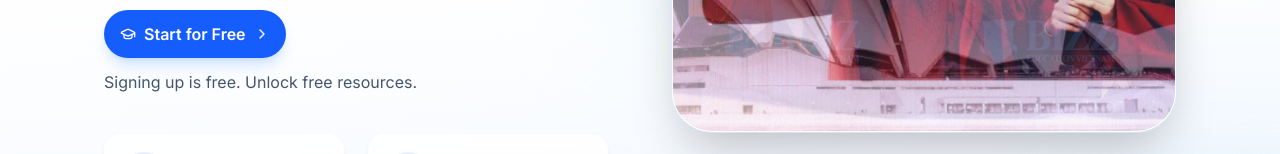
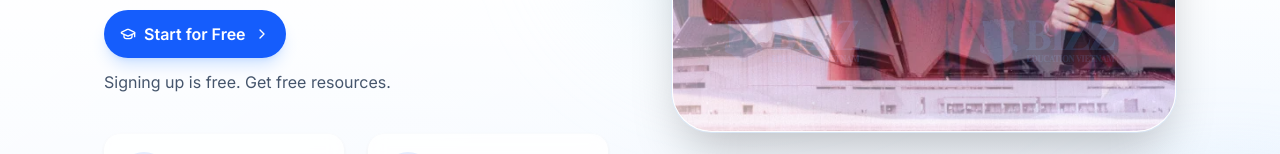
Before and after one commit to Vispaico/edu, a Next.js app: page / in a window 1280 px wide. Shown: the part 575-729 px from the top of the page. Built offline with nearby package versions, Linux system fonts and the light colour scheme.

Commit message:
Updated team member roles and removed status lines in about page and profile cards.

```diff
--- a/src/components/home/HeroSection.tsx
+++ b/src/components/home/HeroSection.tsx
@@ -69,7 +69,7 @@ export function HeroSection() {
               </Link>
             </Button>
             <p className="max-w-md text-sm text-slate-600 sm:text-base">
-              Signing up is free. Unlock free resources.
+              Signing up is free. Get free resources.
             </p>
           </div>
 
```
